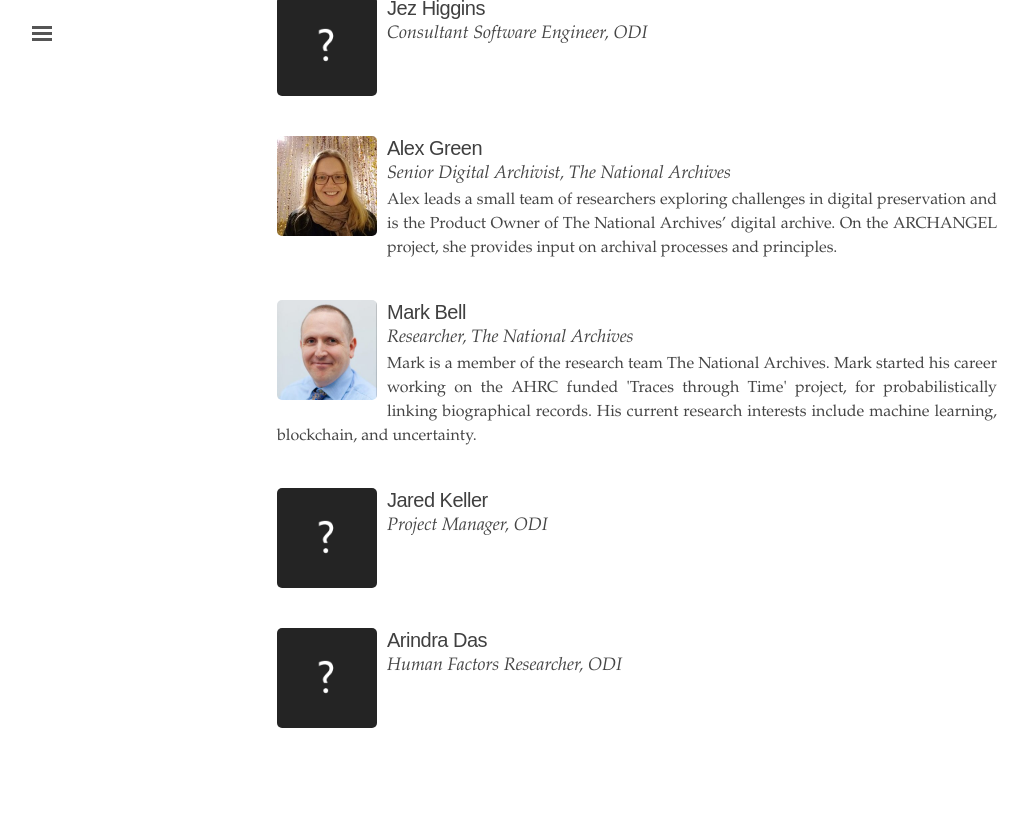
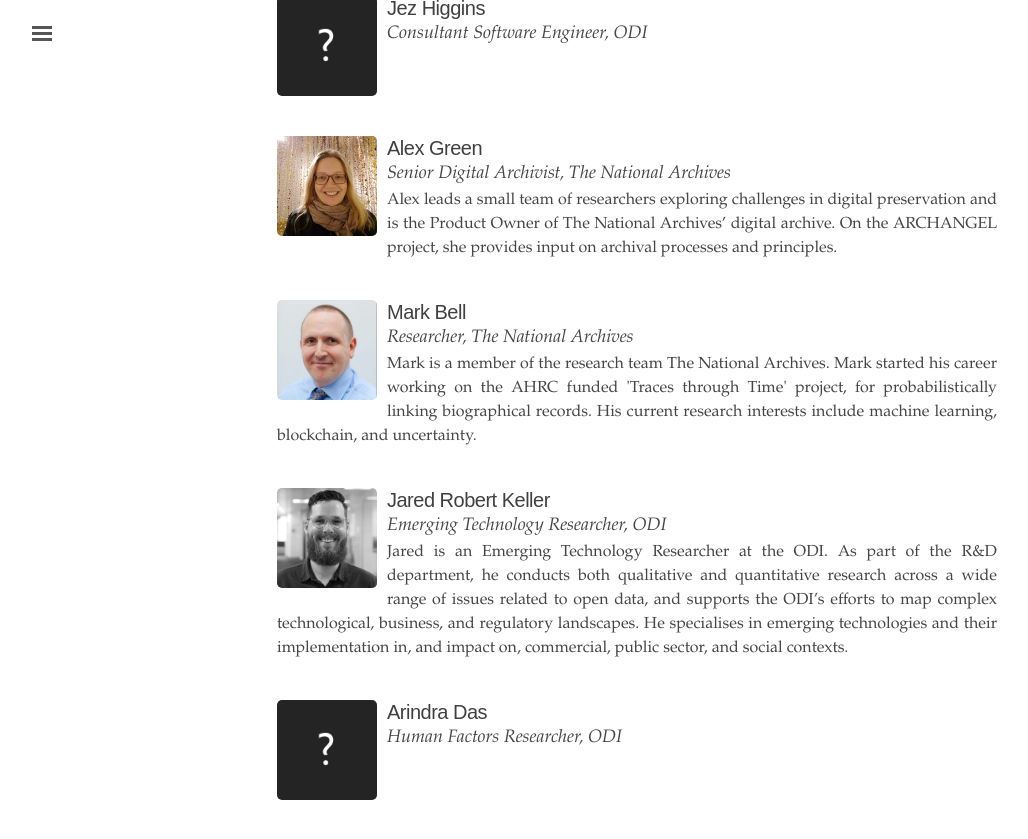
Before and after one commit to archangel-dlt/website, a Jekyll site: the page built from people.md, in a window 1280 px wide and 900 px high, scrolled down 1607 px. Shown: the top 839 px of the window, without its empty margins (3-1031 px from the left). Built offline with Jekyll 4.4.1, drawn with Linux system fonts in a browser that asks for light colours.

Commit message:
udpate people

```diff
--- a/_data/people.yml
+++ b/_data/people.yml
@@ -46,9 +46,10 @@
     position: Researcher, The National Archives
     bio: Mark is a member of the research team The National Archives. Mark started his career working on the AHRC funded 'Traces through Time' project, for probabilistically linking biographical records. His current research interests include machine learning, blockchain, and uncertainty.
 
-  - image: noname.png
-    name: Jared Keller
-    position: Project Manager, ODI
+  - image: jaredrobertkeller.png
+    name: Jared Robert Keller
+    position: Emerging Technology Researcher, ODI
+    bio: Jared is an Emerging Technology Researcher at the ODI. As part of the R&D department, he conducts both qualitative and quantitative research across a wide range of issues related to open data, and supports the ODI’s efforts to map complex technological, business, and regulatory landscapes. He specialises in emerging technologies and their implementation in, and impact on, commercial, public sector, and social contexts.
 
   - image: noname.png
     name: Arindra Das
```
Also changed, not shown: assets/images/people/jaredrobertkeller.png (added).
